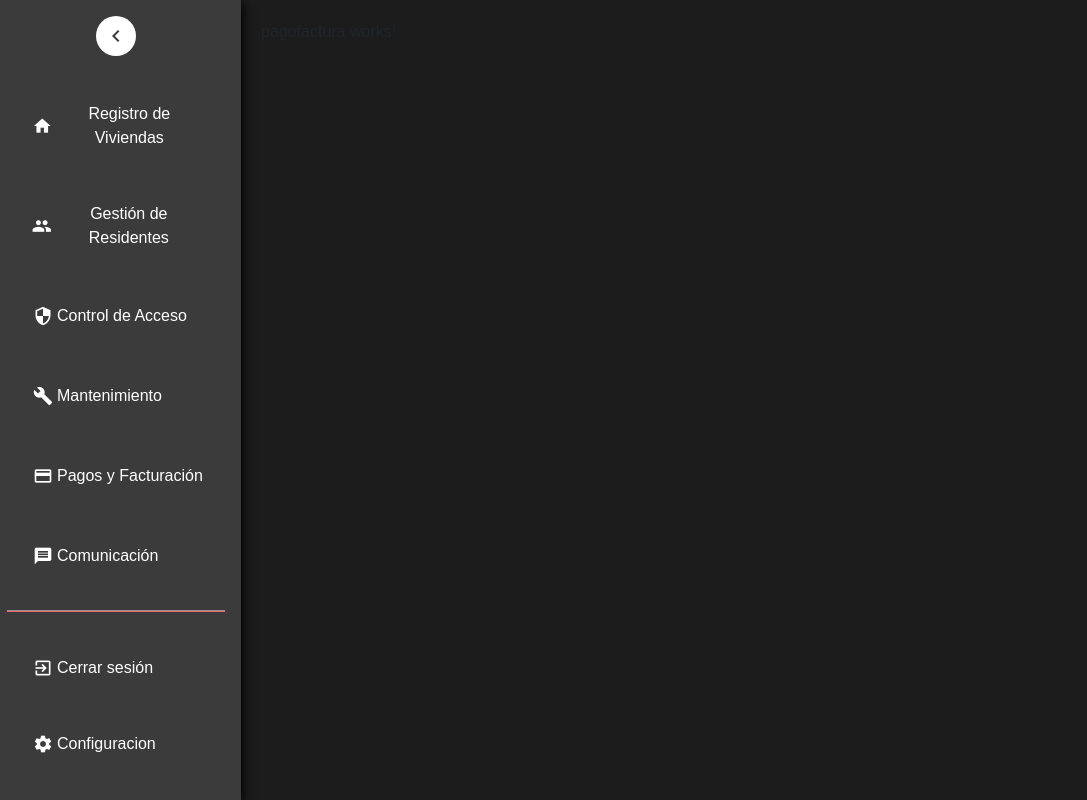
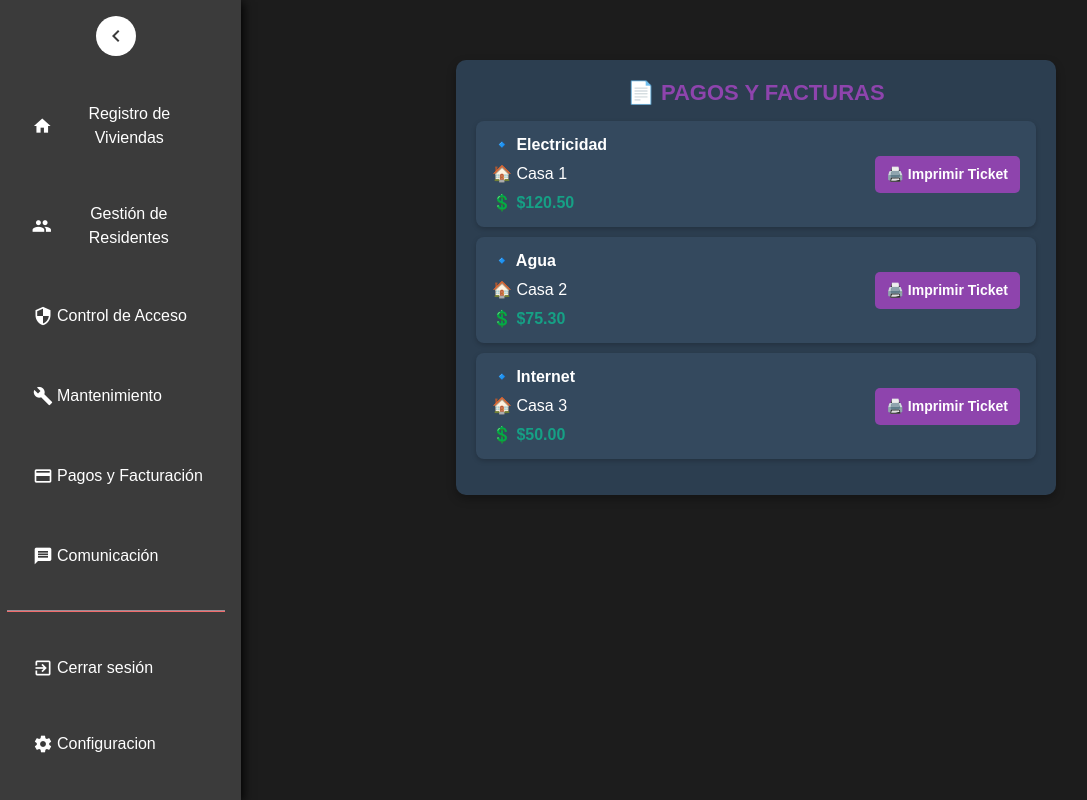
Before and after one commit to EliwtFdez/Appcluster, an Angular app: page /home/pagofactura in a window 1280 px wide. Shown: the whole page, without its empty margins (9-1096 px from the left). Built offline with nearby package versions, Linux system fonts and the light colour scheme.

Commit message:
CommonModule resuelto, PagoFactura Ux Terminada la base

```diff
--- a/src/app/desktop-home/comunicacion/comunicacion.component.html
+++ b/src/app/desktop-home/comunicacion/comunicacion.component.html
@@ -1 +1,42 @@
-<p>comunicacion works!</p>
+<div class="container">
+  <h2>Pagos y Facturas</h2>
+  <ul class="pagos-list">
+    <li *ngFor="let casa of casas; trackBy: trackById" class="casa-item">
+      <span class="casa-nombre">
+        {{ casa.nombre }} -
+        <span [class.completado]="casa.mantenimiento">
+          {{ casa.mantenimiento ? 'Completado' : 'Pendiente' }}
+        </span>
+      </span>
+      <button
+        class="btn-mantenimiento"
+        (click)="completarMantenimiento(casa)"
+        [disabled]="casa.mantenimiento"
+        aria-label="Marcar como completado">
+        ✔
+      </button>
+
+      <!-- Sección de Pagos y Facturas -->
+      <div class="pagos-facturas">
+        <h3>Pagos y Facturas de {{ casa.nombre }}</h3>
+        <ul>
+          <li *ngFor="let pago of casa.pagos" class="pago-item">
+            <span class="pago-descripcion">{{ pago.descripcion }}</span>
+            <span class="pago-monto">{{ pago.monto | currency }}</span>
+            <span class="pago-fecha">{{ pago.fecha | date }}</span>
+            <span [class.pagado]="pago.pagado" class="pago-estado">
+              {{ pago.pagado ? 'Pagado' : 'Pendiente' }}
+            </span>
+            <button
+              class="btn-pagar"
+              (click)="marcarComoPagado(pago)"
+              [disabled]="pago.pagado"
+              aria-label="Marcar como pagado">
+              ✔
+            </button>
+          </li>
+        </ul>
+      </div>
+    </li>
+  </ul>
+</div>
--- a/src/app/desktop-home/comunicacion/comunicacion.component.ts
+++ b/src/app/desktop-home/comunicacion/comunicacion.component.ts
@@ -1,11 +1,33 @@
+import { CommonModule } from '@angular/common';
 import { Component } from '@angular/core';
 
 @Component({
   selector: 'app-comunicacion',
-  imports: [],
+  imports: [CommonModule],
   templateUrl: './comunicacion.component.html',
   styleUrl: './comunicacion.component.scss'
 })
 export class ComunicacionComponent {
+casas = [
+    {
+      nombre: "Casa 1",
+      mantenimiento: false,
+      pagos: [
+        { descripcion: "Luz", monto: 50, fecha: new Date(), pagado: false },
+        { descripcion: "Agua", monto: 30, fecha: new Date(), pagado: true }
+      ]
+    }
+  ];
 
+  completarMantenimiento(casa: any) {
+    casa.mantenimiento = true;
+  }
+
+  marcarComoPagado(pago: any) {
+    pago.pagado = true;
+  }
+
+  trackById(index: number, item: any) {
+    return item.nombre;
+  }
 }
--- a/src/app/desktop-home/controlacceso/controlacceso.component.ts
+++ b/src/app/desktop-home/controlacceso/controlacceso.component.ts
@@ -1,8 +1,9 @@
+import { CommonModule } from '@angular/common';
 import { Component } from '@angular/core';
 
 @Component({
   selector: 'app-controlacceso',
-  imports: [],
+  imports: [CommonModule],
   templateUrl: './controlacceso.component.html',
   styleUrl: './controlacceso.component.scss'
 })
--- a/src/app/desktop-home/gestionrecidencia/gestionrecidencia.component.ts
+++ b/src/app/desktop-home/gestionrecidencia/gestionrecidencia.component.ts
@@ -1,8 +1,9 @@
+import { CommonModule } from '@angular/common';
 import { Component } from '@angular/core';
 
 @Component({
   selector: 'app-gestionrecidencia',
-  imports: [],
+  imports: [CommonModule],
   templateUrl: './gestionrecidencia.component.html',
   styleUrl: './gestionrecidencia.component.scss'
 })
--- a/src/app/desktop-home/mantenimiento/mantenimiento.component.ts
+++ b/src/app/desktop-home/mantenimiento/mantenimiento.component.ts
@@ -1,19 +1,26 @@
 import { Component } from '@angular/core';
+import { CommonModule } from '@angular/common';
 
 @Component({
   selector: 'app-mantenimiento',
-  imports: [],
+  standalone: true,
+  imports: [CommonModule],
   templateUrl: './mantenimiento.component.html',
-  styleUrl: './mantenimiento.component.scss'
+  styleUrls: ['./mantenimiento.component.scss']
 })
 export class MantenimientoComponent {
- casas = [
-    { nombre: 'Casa 1', mantenimiento: false },
-    { nombre: 'Casa 2', mantenimiento: false },
-    { nombre: 'Casa 3', mantenimiento: true }
+  casas = [
+    { nombre: "Casa 1", mantenimiento: false },
+    { nombre: "Casa 2", mantenimiento: true },
+    { nombre: "Casa 3", mantenimiento: false }
   ];
 
-  completarMantenimiento(casa: any) {
+  completarMantenimiento(casa: { nombre: string; mantenimiento: boolean }) {
     casa.mantenimiento = true;
   }
+
+  // 🛠️ Corrección del trackById
+  trackById(index: number, casa: { nombre: string; mantenimiento: boolean }): string {
+    return casa.nombre; // Se usa el nombre como identificador único
+  }
 }
--- a/src/app/desktop-home/pagofactura/pagofactura.component.html
+++ b/src/app/desktop-home/pagofactura/pagofactura.component.html
@@ -1 +1,15 @@
-<p>pagofactura works!</p>
+<div class="container">
+  <h2>📄 Pagos y Facturas</h2>
+  <ul class="facturas-list">
+    <li *ngFor="let factura of facturas; trackBy: trackById" class="factura-item">
+      <div class="factura-info">
+        <span class="factura-nombre"><strong>🔹 {{ factura.nombre }}</strong></span>
+        <span class="factura-casa">🏠 {{ factura.casa }}</span>
+        <span class="factura-total">💲 {{ factura.total | currency }}</span>
+      </div>
+      <button class="btn-imprimir" aria-label="Imprimir Ticket">
+        🖨️ Imprimir Ticket
+      </button>
+    </li>
+  </ul>
+</div>
--- a/src/app/desktop-home/pagofactura/pagofactura.component.scss
+++ b/src/app/desktop-home/pagofactura/pagofactura.component.scss
@@ -0,0 +1,79 @@
+// 🎨 Colores
+$primary-color: #2C3E50;
+$secondary-color: #34495E;
+$tertiary-color: #1F2A44;
+$accent-color: #16A085;
+$highlight-color: #8E44AD;
+$dark-gray: #2E4053;
+$carbon-gray: #3B3B3B;
+$text-color: #ffffff;
+
+// 🌟 Contenedor principal
+.container {
+  max-width: 600px;
+  margin: 40px auto;
+  background: $primary-color;
+  padding: 20px;
+  border-radius: 10px;
+  box-shadow: 0 4px 10px rgba(0, 0, 0, 0.3);
+  color: $text-color;
+  text-align: center;
+}
+
+// 🏷️ Título
+h2 {
+  color: $highlight-color;
+  font-size: 22px;
+  margin-bottom: 15px;
+  text-transform: uppercase;
+  font-weight: bold;
+}
+
+// 📋 Lista de facturas
+.facturas-list {
+  list-style: none;
+  padding: 0;
+}
+
+// 📝 Cada factura
+.factura-item {
+  display: flex;
+  justify-content: space-between;
+  align-items: center;
+  padding: 12px 16px;
+  background: $secondary-color;
+  border-radius: 8px;
+  margin-bottom: 10px;
+  box-shadow: 0 2px 5px rgba(0, 0, 0, 0.2);
+}
+
+// ℹ️ Información de la factura
+.factura-info {
+  display: flex;
+  flex-direction: column;
+  gap: 5px;
+  text-align: left;
+}
+
+// 💲 Estilos de monto
+.factura-total {
+  font-weight: bold;
+  color: $accent-color;
+}
+
+// 🖨️ Botón de imprimir
+.btn-imprimir {
+  padding: 8px 12px;
+  border: none;
+  border-radius: 5px;
+  background-color: $highlight-color;
+  color: white;
+  font-size: 14px;
+  font-weight: bold;
+  cursor: pointer;
+  transition: background 0.3s;
+
+  &:hover {
+    background-color: darken($highlight-color, 10%);
+  }
+}
--- a/src/app/desktop-home/pagofactura/pagofactura.component.ts
+++ b/src/app/desktop-home/pagofactura/pagofactura.component.ts
@@ -1,11 +1,28 @@
+import { CommonModule } from '@angular/common';
 import { Component } from '@angular/core';
 
 @Component({
   selector: 'app-pagofactura',
-  imports: [],
+  imports: [CommonModule],
   templateUrl: './pagofactura.component.html',
   styleUrl: './pagofactura.component.scss'
 })
 export class PagofacturaComponent {
 
+facturas: Factura[] = [
+    { id: 1, nombre: "Electricidad", casa: "Casa 1", total: 120.50 },
+    { id: 2, nombre: "Agua", casa: "Casa 2", total: 75.30 },
+    { id: 3, nombre: "Internet", casa: "Casa 3", total: 50.00 }
+  ];
+
+  trackById(index: number, factura: Factura): number {
+    return factura.id;
+  }
 }
+// QUITAR INTERFAZ AQUI PRO LO MIENTRAS
+interface Factura {
+  id: number;
+  nombre: string;
+  casa: string;
+  total: number;
+}
```
